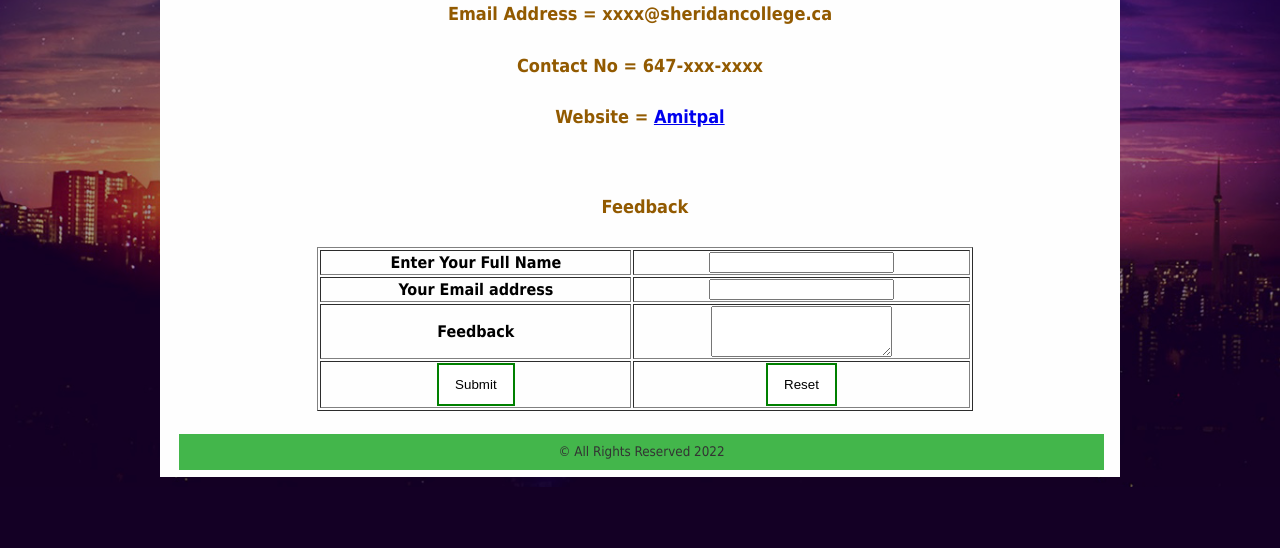
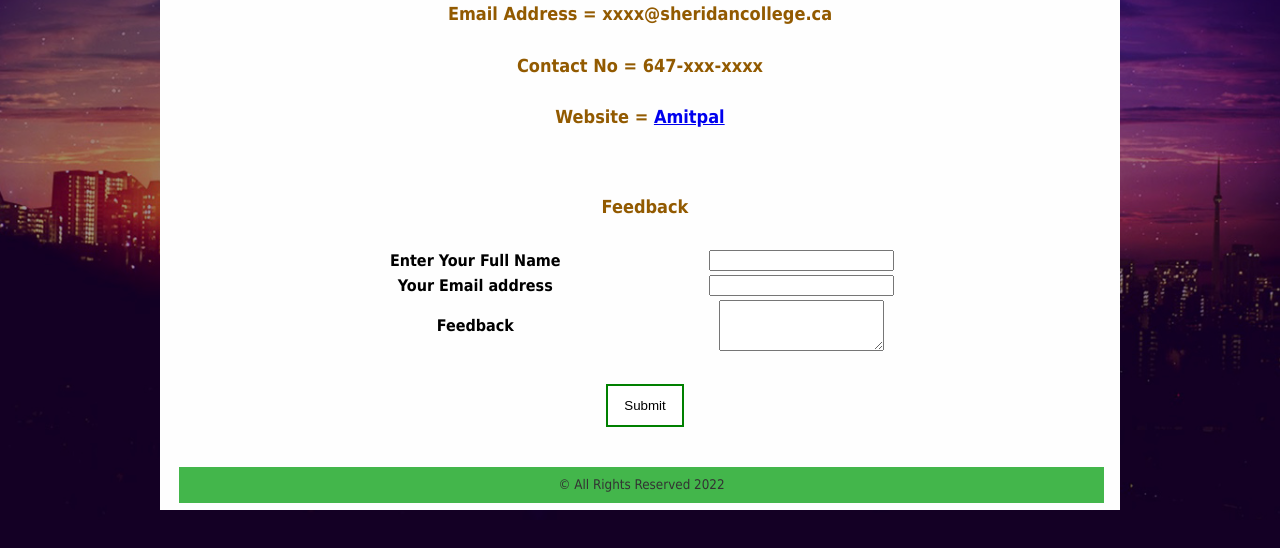
Before and after one commit to amitpal26/mywebsite, a plain HTML site: page contactme.html in a window 1280 px wide. Shown: the part 200-748 px from the top of the page. Drawn offline with Linux system fonts and the light colour scheme.

Commit message:
Update contactme.html

```diff
--- a/contactme.html
+++ b/contactme.html
@@ -45,7 +45,7 @@ and also they can see my contact information
         <form method="post"  action="#">
 
 
-<table align="center" border="1" width="70%">
+<table align="center" border="0" width="70%">
 
 <h5 align="center">Feedback</h5>
 
@@ -64,16 +64,12 @@ and also they can see my contact information
 
 <tr>
 <th>Feedback </th>
-<th> <textarea rows="3" cols ="20"> </textarea>
+<th> <textarea rows="3" cols ="18"> </textarea>
 </th>
 </tr>
 
-<tr>
-<th align = "center"> <input type ="submit" value ="Submit"></th>
-<th align = "center"> <input type ="reset" value ="Reset"></th>
-</tr>
 </table>
-
+<h5 align="center"> <input type ="submit" value ="Submit"></h5>
 </form>
 
    </div>
```
